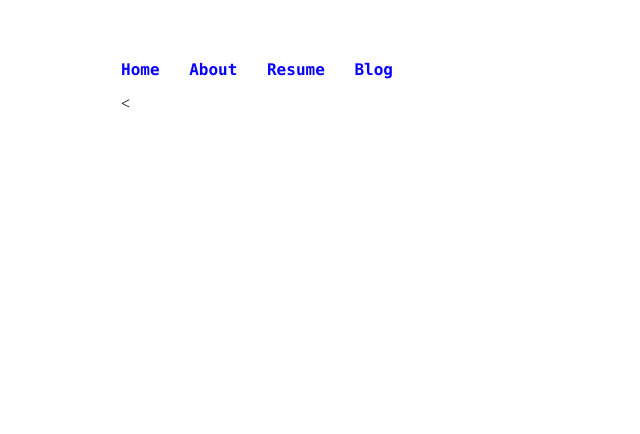
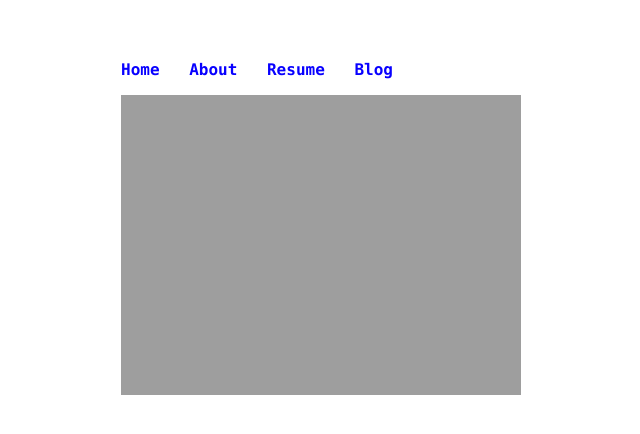
Before and after one commit to jm-dowl/old, a Jekyll site: the page resume.html, which Jekyll copies as it is, in a window 1280 px wide. Shown: the top 434 px of the page, without its empty margins (71-711 px from the left). Built offline with Jekyll 4.4.1, drawn with Linux system fonts in a browser that asks for light colours.

Commit message:
added resume png

```diff
--- a/resume.html
+++ b/resume.html
@@ -14,4 +14,9 @@
         		<li><a href="/blog">Blog</a></li>
     		</ul>
 		</nav>
-		<
+		<div class="project-content-about">
+		<a class="body-btn bigger" href="https://clarkuedu-my.sharepoint.com/:w:/r/personal/jdowling_clarku_edu/_layouts/15/Doc.aspx?sourcedoc=%7BF7DF5CD5-1DFA-4637-B312-4E2D297109C8%7D&file=JDowling_Resume%20(002)-1.docx&action=default&mobileredirect=true"> </a>
+	</div>
+	<div>
+	<img class="resume" src="/Users/juliadowling/Desktop/Job:Volunteer Apps/JDowling_Resume.png" >
+</div>
```
